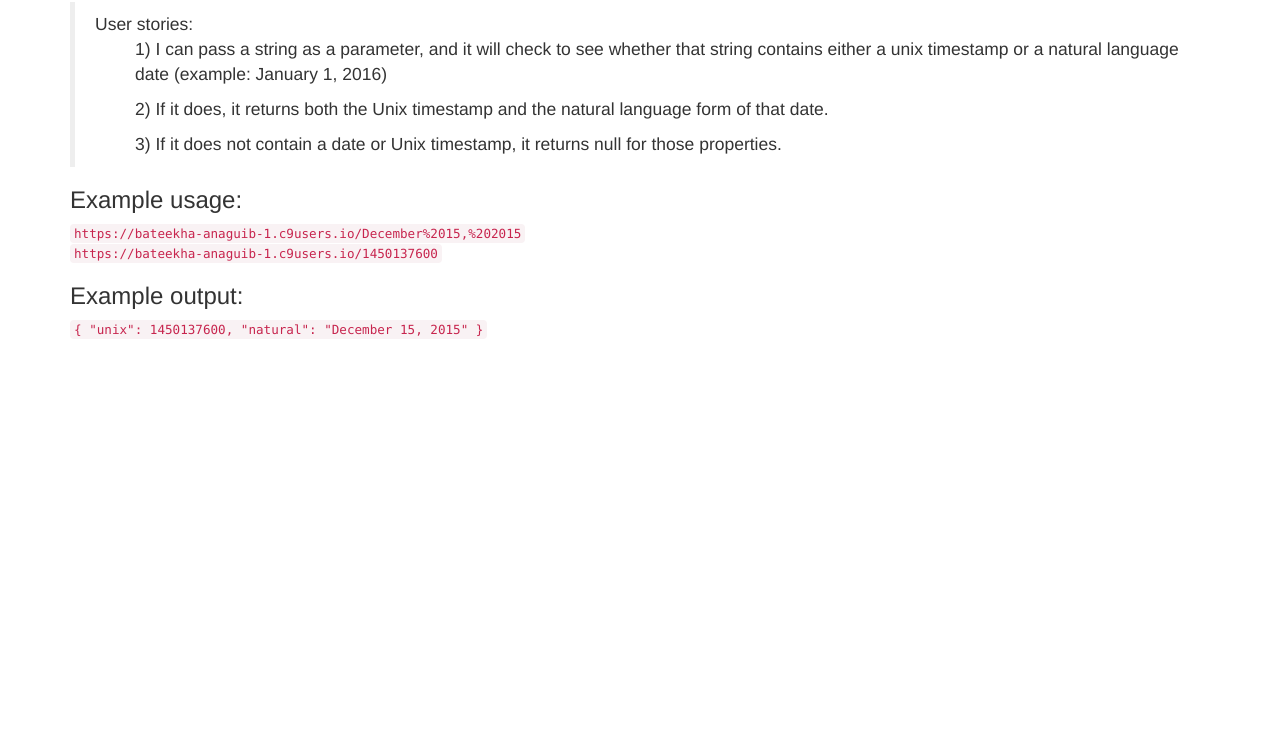
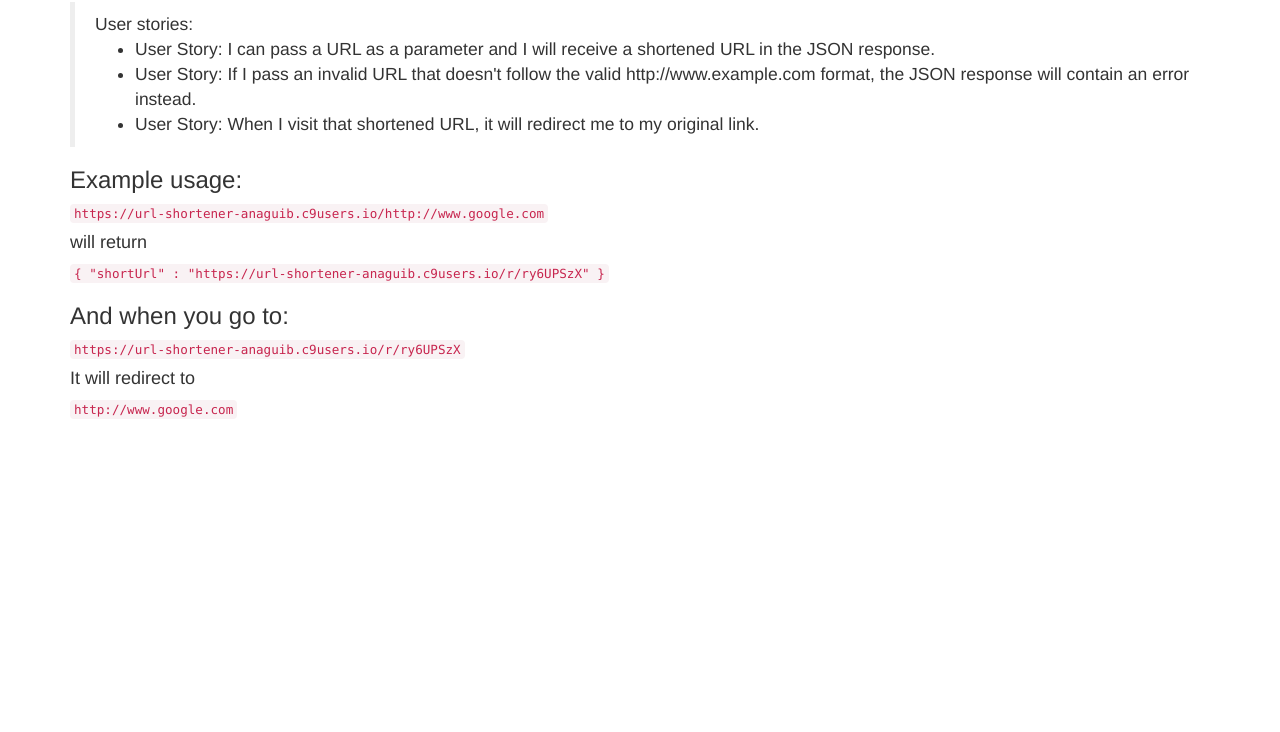
Before and after one commit to ahmednaguib/file-metadata, a website: page public/index.html in a window 1280 px wide. Shown: the part 68-800 px from the top of the page. Drawn offline with nearby package versions, Linux system fonts and the light colour scheme.

Commit message:
change homepage to add description

```diff
--- a/app/routes/index.js
+++ b/app/routes/index.js
@@ -7,6 +7,11 @@ module.exports = function (app, db) {
 	app.route('/r/:id')
 	.get(apiController.redirectUrl);
 
+	app.route('/')
+	.get(function(req,res) {
+		res.sendFile(path + '/public/index.html');
+	});
+
 	app.route('/*')
 	.get(apiController.shortenUrl);
 
--- a/package.json
+++ b/package.json
@@ -26,8 +26,6 @@
   "dependencies": {
     "dotenv": "^1.2.0",
     "express": "^4.12.4",
-    "mongoose": "~4.4.16",
-    "mongodb": "~2.1.18",
-    "keystone": "^0.3.19"
+    "mongoose": "~4.4.16"
   }
 }
--- a/public/index.html
+++ b/public/index.html
@@ -2,30 +2,36 @@
 <!doctype html>
 <html lang="en">
     <head>
-        <title>Timestamp microservice</title>
+        <title>url shortener microservice</title>
         <link rel="stylesheet" href="https://maxcdn.bootstrapcdn.com/bootstrap/3.3.6/css/bootstrap.min.css">
     </head>
     <body>
         <div class="container">
             <h1 class="header">
-                API Basejump: Timestamp microservice
+                API Basejump: url shortener microservice
             </h1>
             <blockquote>
                 User stories:
-                <ul>1) I can pass a string as a parameter, and it will check to see whether that string
-                contains either a unix timestamp or a natural language date (example: January 1, 2016)</ul>
-                <ul>2) If it does, it returns both the Unix timestamp and the natural language form of that date.</ul>
-                <ul>3) If it does not contain a date or Unix timestamp, it returns null for those properties.</ul>
+                <ul>
+                    <li>User Story: I can pass a URL as a parameter and I will receive a shortened URL in the JSON response.</li>
+                    <li>User Story: If I pass an invalid URL that doesn't follow the valid http://www.example.com format, the JSON response will contain an error instead.</li>
+                    <li>User Story: When I visit that shortened URL, it will redirect me to my original link.</li>
             </blockquote>
             <h3>Example usage:</h3>
-            <code>https://bateekha-anaguib-1.c9users.io/December%2015,%202015</code><br>
-            <code>https://bateekha-anaguib-1.c9users.io/1450137600</code>
-            <h3>Example output:</h3>
+            <code>https://url-shortener-anaguib.c9users.io/http://www.google.com</code><br>
+            <h4>will return</h4>
             <code>
                 {
-                  "unix": 1450137600,
-                  "natural": "December 15, 2015"
-                }
+                    "shortUrl" : "https://url-shortener-anaguib.c9users.io/r/ry6UPSzX"
+                }</code>
+
+            <h3>And when you go to:</h3>
+            <code>
+                https://url-shortener-anaguib.c9users.io/r/ry6UPSzX
+            </code>
+            <h4>It will redirect to</h4>
+            <code>
+                http://www.google.com
             </code>
         </div>
     </body>
```
